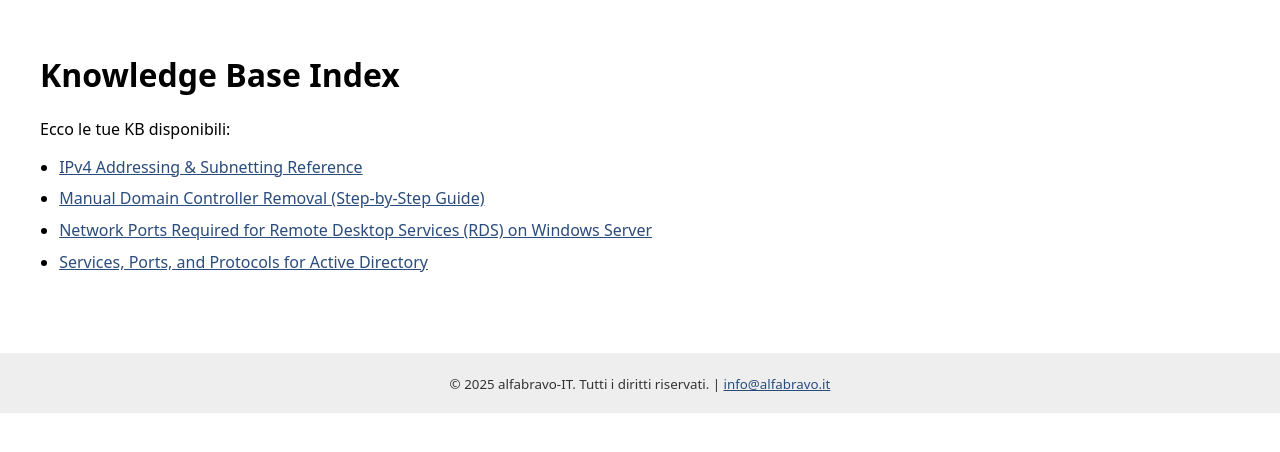
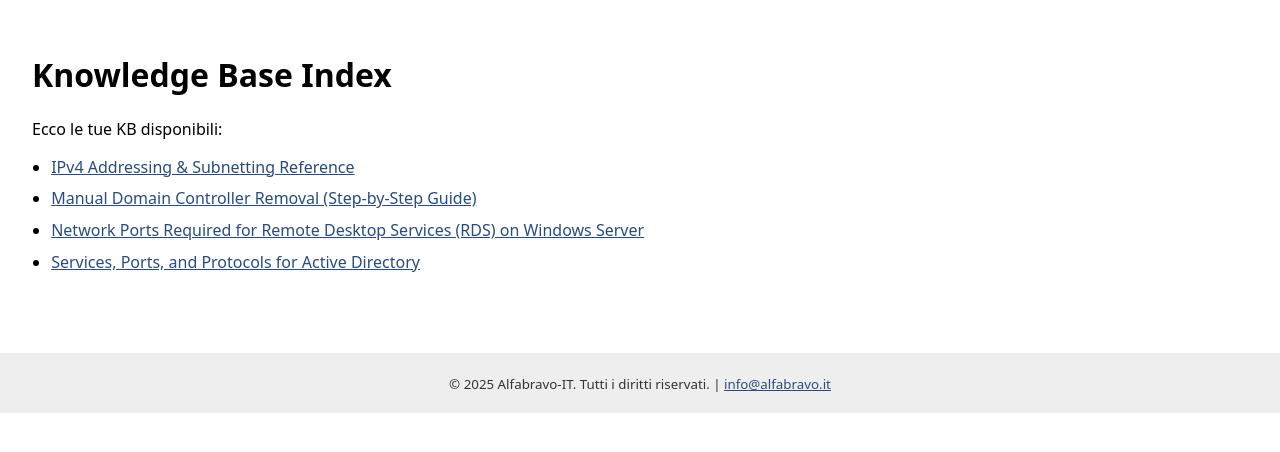
Before and after one commit to alfabravo-IT/alfabravo-IT.github.io, a Jekyll site: the page built from index.md, in a window 1280 px wide. Shown: the top 452 px of the page. Built offline with Jekyll 4.4.1, drawn with Linux system fonts in a browser that asks for light colours.

Commit message:
Fix layout styling in default.html: adjust main padding and correct copyright capitalization

```diff
--- a/_layouts/default.html
+++ b/_layouts/default.html
@@ -6,7 +6,7 @@
   <meta name="viewport" content="width=device-width, initial-scale=1">
   <style>
     body { font-family: system-ui, sans-serif; margin:0; }
-    main { padding: 2em 0; max-width: 1200px; margin: 0 auto; }
+    main { padding: 2em; margin: 0; }
     ul { padding-left: 1.2em; }
     li { margin-bottom: .6em; }
     footer { background: #eee; color: #333; padding: 1.2em 0; text-align: center; margin-top: 2em; }
@@ -19,7 +19,7 @@
   </main>
   <footer>
     <small>
-      &copy; 2025 alfabravo-IT. Tutti i diritti riservati. | <a href="mailto:info@alfabravo.it">info@alfabravo.it</a>
+      &copy; 2025 Alfabravo-IT. Tutti i diritti riservati. | <a href="mailto:info@alfabravo.it">info@alfabravo.it</a>
     </small>
   </footer>
 </body>
```
